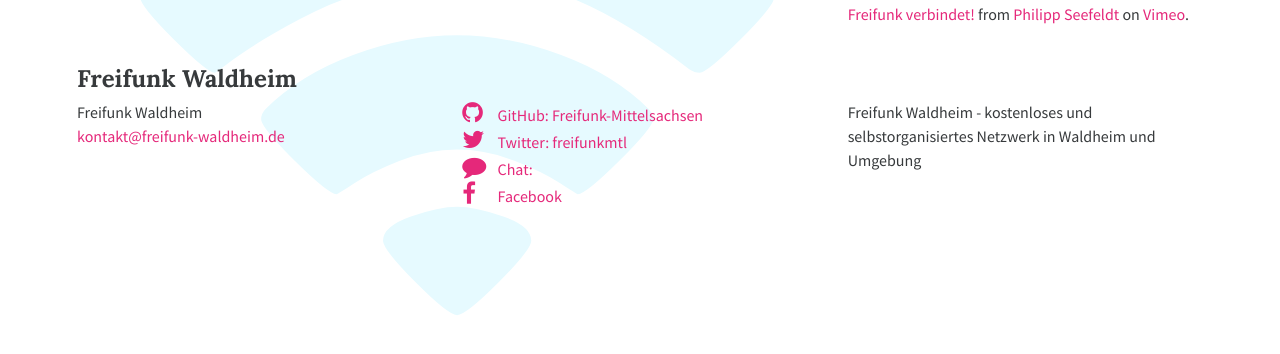
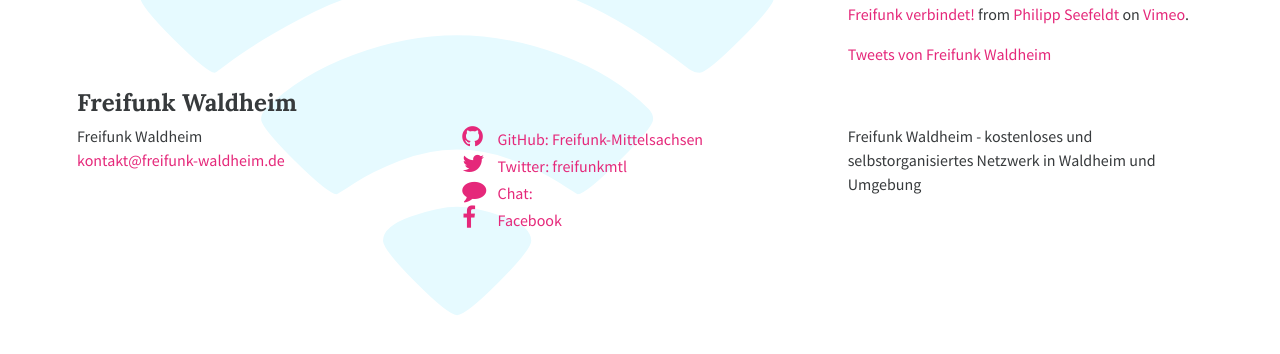
Before and after one commit to Freifunk-Mittelsachsen/Freifunk-Mittelsachsen.github.io, a Jekyll site: the page built from index.html, in a window 1280 px wide, cut to the strip 381-735 px from the top of the page. Built offline with Jekyll 4.4.1, drawn with Linux system fonts in a browser that asks for light colours; nearby versions of some CDN libraries; comment, search, counter and statistics services are not loaded.

Commit message:
* twitter feed eingebaut

```diff
--- a/_includes/sidebar.html
+++ b/_includes/sidebar.html
@@ -6,5 +6,12 @@
     <a href="https://vimeo.com/kosmonautensofa">Philipp Seefeldt</a> on
     <a href="https://vimeo.com">Vimeo</a>.
   </p>
+  <a class="twitter-timeline" data-dnt="true" href="https://twitter.com/freifunkmtl" data-widget-id="637977000389517312">
+    Tweets von Freifunk Waldheim
+  </a>
+  <script>
+    !function(d,s,id){
+      var  js,fjs=d.getElementsByTagName(s)[0],p=/^http:/.test(d.location)?'http':'https';if(!d.getElementById(id)){js=d.createElement(s);js.id=id;js.src=p+"://platform.twitter.com/widgets.js";fjs.parentNode.insertBefore(js,fjs);}}(document,"script","twitter-wjs");
+  </script>
 
 </aside>
```
